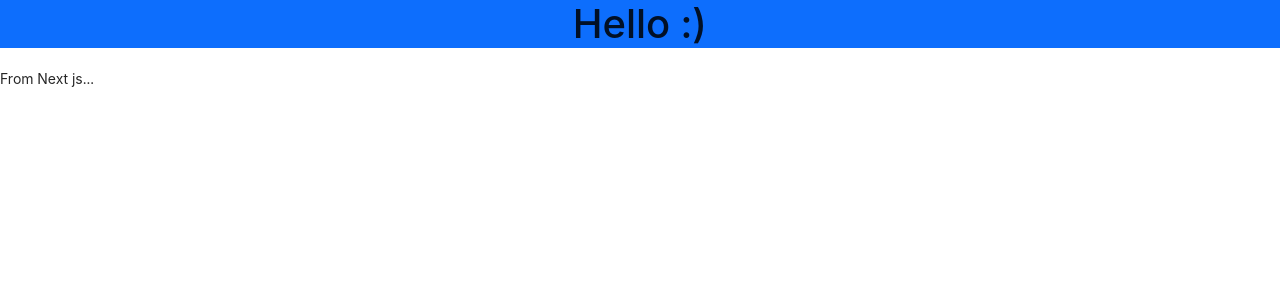
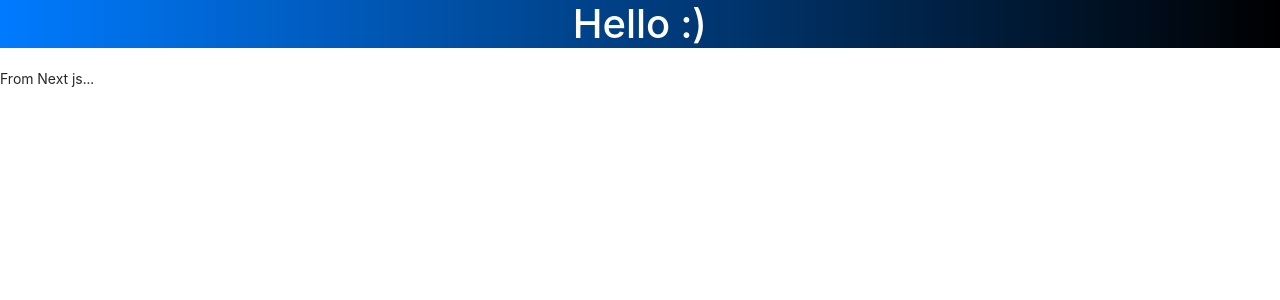
Before and after one commit to declau/react-store-project, a Next.js app in the folder client/: page / in a window 1280 px wide. Shown: the top 300 px of the page. Built offline with nearby package versions, Linux system fonts and the light colour scheme.

Commit message:
feat: Add css

```diff
--- a/client/pages/_app.js
+++ b/client/pages/_app.js
@@ -1,5 +1,6 @@
-import 'bootstrap/dist/css/bootstrap.min.css'
-import 'antd/dist/antd.css'
+import "bootstrap/dist/css/bootstrap.min.css"
+import "antd/dist/antd.css"
+import "../public/css/styles.css"
 
 function MyApp ({ Component, pageProps}) {
     return <Component {...pageProps}/>
--- a/client/pages/index.js
+++ b/client/pages/index.js
@@ -1,7 +1,7 @@
 const Index = () => {
     return (
         <>
-           <h1 className="jumbotron text-center bg-primary">Hello :)</h1>
+           <h1 className="jumbotron text-center bg-primary square">Hello :)</h1>
            <p>From Next js...</p>
         </>
     );
--- /dev/null
+++ b/client/public/css/styles.css
@@ -0,0 +1,8 @@
+.square {
+  border-radius: 0px;
+}
+
+.jumbotron {
+  background-image: linear-gradient(to right, #007bff, #000);
+  color: #fff;
+}
```
Also changed, not shown: 1 other file (tests, documents, lock files or other folders).
